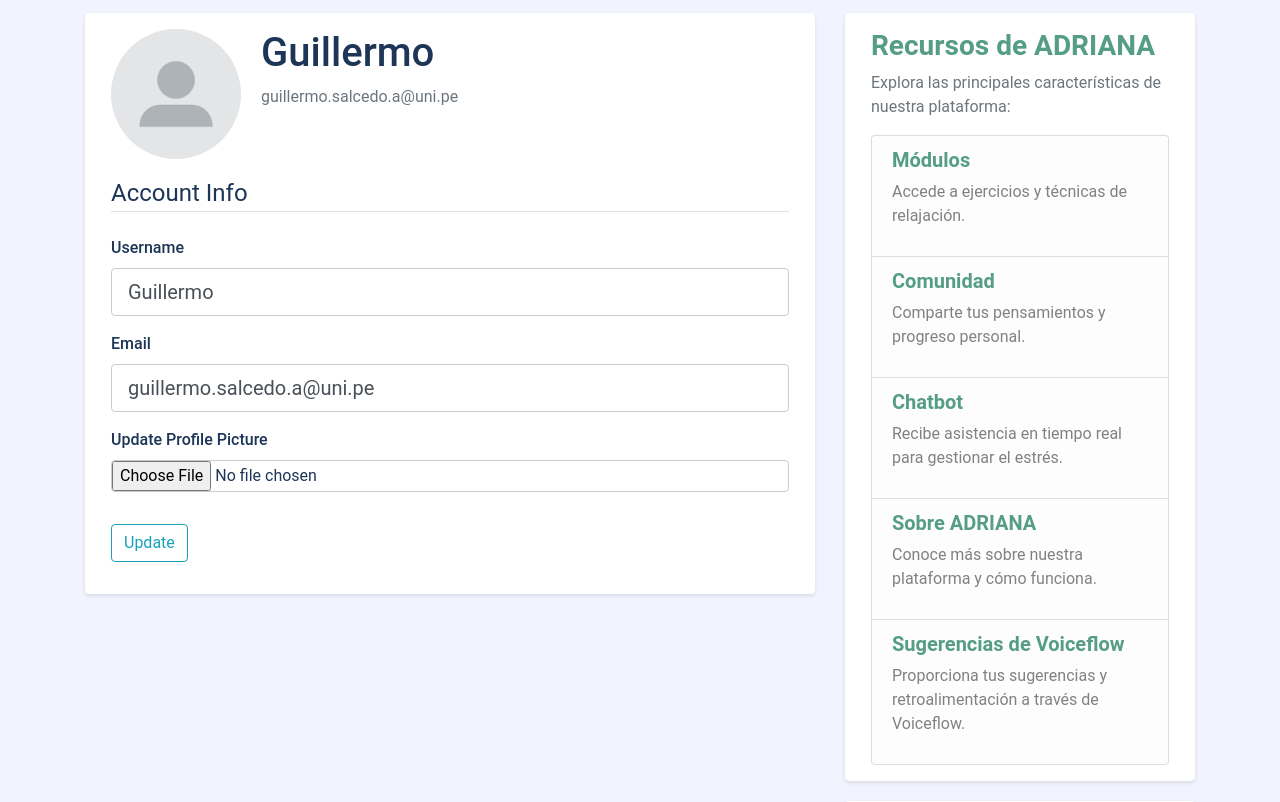
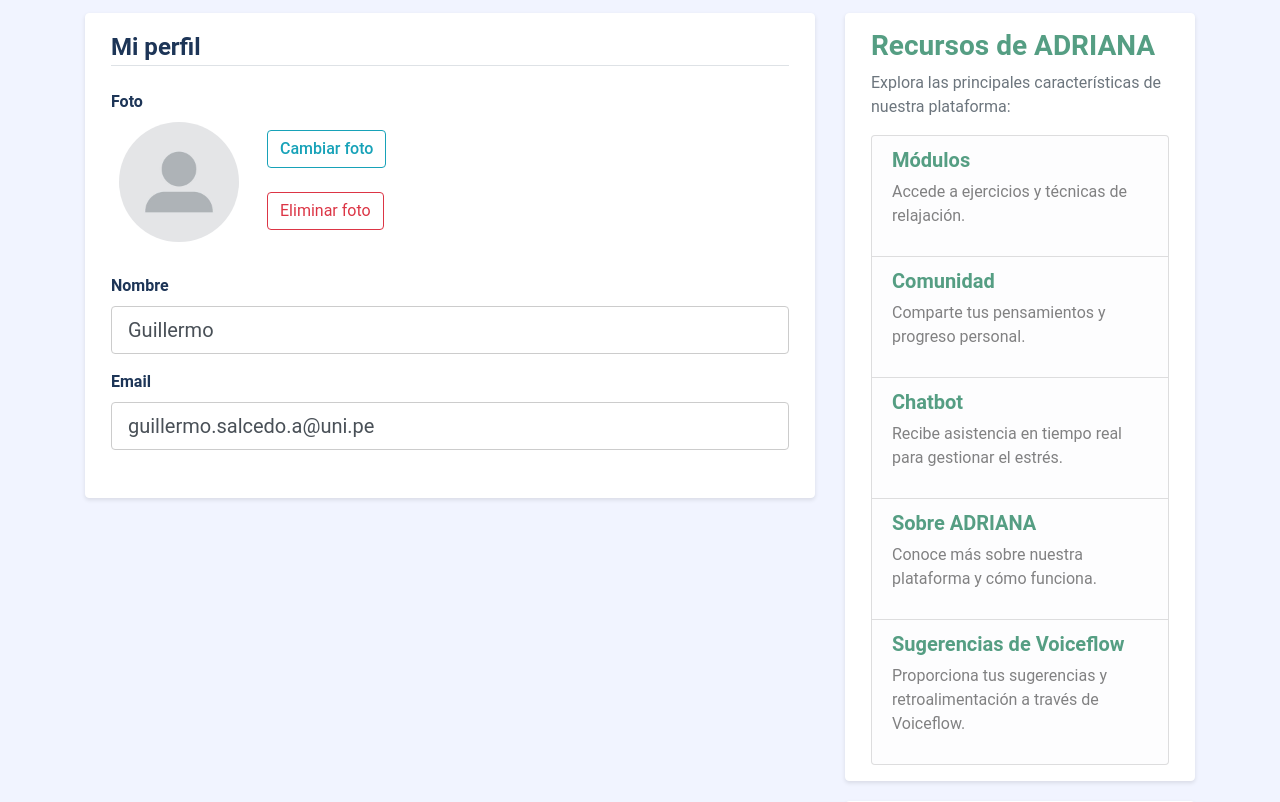
Before and after one commit to guisa17/ADRIANAv2, a Flask app: page /account in a window 1280 px wide. Shown: the part 67-869 px from the top of the page. Run offline with Flask 3, Linux system fonts and the light colour scheme; a user stored in the database is signed in; some libraries are stand-ins or nearby versions.

Commit message:
mi perfil actualizado

```diff
--- a/adriana_assistant/forms.py
+++ b/adriana_assistant/forms.py
@@ -36,24 +36,28 @@ class LoginForm(FlaskForm):
 
 
 class UpdateAccountForm(FlaskForm):
-    username = StringField('Username',
+    username = StringField('Nombre',
                            validators=[DataRequired(), Length(min=2, max=20)])
     email = StringField('Email',
                         validators=[DataRequired(), Email()])
-    picture = FileField('Update Profile Picture', validators=[FileAllowed(['jpg', 'png'])])
-    submit = SubmitField('Update')
+    submit = SubmitField('Actualizar')
 
     def validate_username(self, username):
         if username.data != current_user.username:
             user = User.query.filter_by(username=username.data).first()
             if user:
-                raise ValidationError('That username is taken. Please choose a different one.')
+                raise ValidationError('El nombre de usuario ya está en uso. Elija uno diferente, por favor.')
 
     def validate_email(self, email):
         if email.data != current_user.email:
             user = User.query.filter_by(email=email.data).first()
             if user:
-                raise ValidationError('That email is taken. Please choose a different one.')
+                raise ValidationError('El correo electrónico ya está en uso. Elija uno diferente, por favor.')
+
+
+class UpdateProfilePictureForm(FlaskForm):
+    picture = FileField('Update Profile Picture', validators=[FileAllowed(['jpg', 'png'])])
+    submit = SubmitField('Cambiar foto')
 
 
 class PostForm(FlaskForm):
--- a/adriana_assistant/routes.py
+++ b/adriana_assistant/routes.py
@@ -3,7 +3,7 @@ import secrets
 from PIL import Image
 from flask import render_template, url_for, flash, redirect, request, abort
 from adriana_assistant import app, db, bcrypt, mail
-from adriana_assistant.forms import (RegistrationForm, LoginForm, UpdateAccountForm,
+from adriana_assistant.forms import (RegistrationForm, LoginForm, UpdateAccountForm, UpdateProfilePictureForm,
                              PostForm, RequestResetForm, ResetPasswordForm)
 from adriana_assistant.models import User, Post
 from flask_login import login_user, current_user, logout_user, login_required
@@ -75,34 +75,38 @@ def save_picture(form_picture):
 
     return picture_fn
 
-@app.route("/remove_picture", methods=['POST'])
-@login_required
-def remove_picture():
-    current_user.image_file = 'default.jpg'
-    db.session.commit()
-    flash('Tu foto de perfil ha sido restablecida a la predeterminada.', 'info')
-    return redirect(url_for('account'))
-
 
 @app.route("/account", methods=['GET', 'POST'])
 @login_required
 def account():
     form = UpdateAccountForm()
-    if form.validate_on_submit():
-        if form.picture.data:
-            picture_file = save_picture(form.picture.data)
-            current_user.image_file = picture_file
+    picture_form = UpdateProfilePictureForm()
+    if form.validate_on_submit() and picture_form.picture.data is None:
         current_user.username = form.username.data
         current_user.email = form.email.data
         db.session.commit()
-        flash('Your account has been updated!', 'success')
+        flash('Los datos de tu cuenta han sido actualizados.', 'success')
+        return redirect(url_for('account'))
+    if picture_form.validate_on_submit() and picture_form.picture.data:
+        picture_file = save_picture(picture_form.picture.data)
+        current_user.image_file = picture_file
+        db.session.commit()
+        flash('Tu foto de perfil ha sido actualizada.', 'success')
         return redirect(url_for('account'))
     elif request.method == 'GET':
         form.username.data = current_user.username
         form.email.data = current_user.email
     image_file = url_for('static', filename='profile_pics/' + current_user.image_file)
     return render_template('account.html', title='Account',
-                           image_file=image_file, form=form)
+                           image_file=image_file, form=form, picture_form=picture_form)
+
+@app.route("/remove_picture", methods=['POST'])
+@login_required
+def remove_picture():
+    current_user.image_file = 'default.jpg'
+    db.session.commit()
+    flash('Tu foto de perfil ha sido eliminada.', 'success')
+    return redirect(url_for('account'))
 
 
 @app.route("/post/new", methods=['GET', 'POST'])
--- a/adriana_assistant/static/main.css
+++ b/adriana_assistant/static/main.css
@@ -197,3 +197,7 @@ audio {
   width: 100%;
   outline: none;
 }
+
+.hidden {
+  display: none;
+}
--- a/adriana_assistant/templates/account.html
+++ b/adriana_assistant/templates/account.html
@@ -1,57 +1,114 @@
 {% extends "layout.html" %}
 {% block content %}
 <div class="content-section">
-      <div class="media">
-        <img class="rounded-circle account-img" src="{{ image_file }}">
-        <div class="media-body">
-          <h2 class="account-heading">{{ current_user.username }}</h2>
-          <p class="text-secondary">{{ current_user.email }}</p>
-        </div>
-      </div>
+
+
   <form method="POST" action="" enctype="multipart/form-data">
     {{ form.hidden_tag() }}
     <fieldset class="form-group">
-                <legend class="border-bottom mb-4">Account Info</legend>
+      <legend class="border-bottom mb-4"><strong>Mi perfil</strong></legend>
+
+
       <div class="form-group">
-                    {{ form.username.label(class="form-control-label") }}
+        <label class="form-control-label" style="font-weight: bold;">Foto</label>
+        <div class="media">
+          <img class="rounded-circle account-img ml-2" src="{{ image_file }}" style="width: 120px; height: 120px;">
+          <div class="media-body ml-2">
+            <form method="POST" action="{{ url_for('account') }}" enctype="multipart/form-data" class="form-inline">
+              {{ picture_form.hidden_tag() }}
+              <div class="form-group mr-1">
+                <label for="file-upload" class="btn btn-outline-info mt-2">Cambiar foto</label>
+                {{ picture_form.picture(class="form-control-file d-none", id="file-upload", onchange="this.form.submit()") }}
+                {% if picture_form.picture.errors %}
+                  {% for error in picture_form.picture.errors %}
+                    <span class="text-danger">{{ error }}</span></br>
+                  {% endfor %}
+                {% endif %}
+              </div>
+              <div class="form-group">
+                <button type="button" class="btn btn-outline-danger" data-toggle="modal" data-target="#deleteModal">Eliminar foto</button>
+              </div>
+            </form>
+          </div>
+        </div>
+      </div>
 
+
+      <div class="form-group">
+        <label class="form-control-label" style="font-weight: bold;">{{ form.username.label.text }}</label>
         {% if form.username.errors %}
-                        {{ form.username(class="form-control form-control-lg is-invalid") }}
+          {{ form.username(class="form-control form-control-lg", id="usernameField", oninput="checkChanges()") }}
           <div class="invalid-feedback">
             {% for error in form.username.errors %}
               <span>{{ error }}</span>
             {% endfor %}
           </div>
         {% else %}
-                        {{ form.username(class="form-control form-control-lg") }}
+          {{ form.username(class="form-control form-control-lg", id="usernameField", oninput="checkChanges()") }}
         {% endif %}
       </div>
       <div class="form-group">
-                    {{ form.email.label(class="form-control-label") }}
+        <label class="form-control-label" style="font-weight: bold;">{{ form.email.label.text }}</label>
         {% if form.email.errors %}
-                        {{ form.email(class="form-control form-control-lg is-invalid") }}
+          {{ form.email(class="form-control form-control-lg", id="emailField", oninput="checkChanges()") }}
           <div class="invalid-feedback">
             {% for error in form.email.errors %}
               <span>{{ error }}</span>
             {% endfor %}
           </div>
         {% else %}
-                        {{ form.email(class="form-control form-control-lg") }}
-                    {% endif %}
-                </div>
-                <div class="form-group">
-                    {{ form.picture.label() }}
-                    {{ form.picture(class="form-control-file") }}
-                    {% if form.picture.errors %}
-                        {% for error in form.picture.errors %}
-                            <span class="text-danger">{{ error }}</span></br>
-                        {% endfor %}
+            {{ form.email(class="form-control form-control-lg", id="emailField", oninput="checkChanges()") }}
         {% endif %}
       </div>
     </fieldset>
-            <div class="form-group">
+    <div class="form-group hidden" id="updateButton">
         {{ form.submit(class="btn btn-outline-info") }}
       </div>
   </form>
 </div>
+
+<!-- Modal -->
+<div class="modal fade" id="deleteModal" tabindex="-1" role="dialog" aria-labelledby="deleteModalLabel" aria-hidden="true">
+  <div class="modal-dialog" role="document">
+    <div class="modal-content">
+      <div class="modal-header">
+        <h5 class="modal-title" id="deleteModalLabel">Eliminar Foto de Perfil</h5>
+        <button type="button" class="close" data-dismiss="modal" aria-label="Close">
+          <span aria-hidden="true">&times;</span>
+        </button>
+      </div>
+      <div class="modal-body">
+        ¿Estás seguro de que deseas eliminar tu foto de perfil? Esta acción no se puede deshacer.
+      </div>
+      <div class="modal-footer">
+        <button type="button" class="btn btn-secondary" data-dismiss="modal">Cerrar</button>
+        <form id="remove-picture" method="POST" action="{{ url_for('remove_picture') }}">
+          <input class="btn btn-danger" type="submit" value="Eliminar">
+        </form>
+      </div>
+    </div>
+  </div>
+</div>
+
+<script>
+    function checkChanges() {
+      const usernameField = document.getElementById('usernameField');
+      const emailField = document.getElementById('emailField');
+      const updateButton = document.getElementById('updateButton');
+
+      const originalUsername = '{{ current_user.username }}';
+      const originalEmail = '{{ current_user.email }}';
+
+      if (usernameField.value !== originalUsername || emailField.value !== originalEmail) {
+        updateButton.classList.remove('hidden');
+      } else {
+        updateButton.classList.add('hidden');
+      }
+    }
+
+    window.onload = function() {
+      checkChanges(); // Ensure the button is correctly shown/hidden on page load
+    };
+    </script>
+
 {% endblock content %}
```
Also changed, not shown: adriana_assistant/static/profile_pics/3092dd5cc37ee486.jpg (added), adriana_assistant/static/profile_pics/aa758c0c2c801c30.jpg (added), adriana_assistant/static/profile_pics/aeb4a3cbeb5327bc.jpg (added), adriana_assistant/static/profile_pics/bc5f09eccb556de7.jpg (added), adriana_assistant/static/profile_pics/de3363b8a35451d1.jpg (added), instance/site.db. Lines whose indentation alone changed are shown as unchanged.
